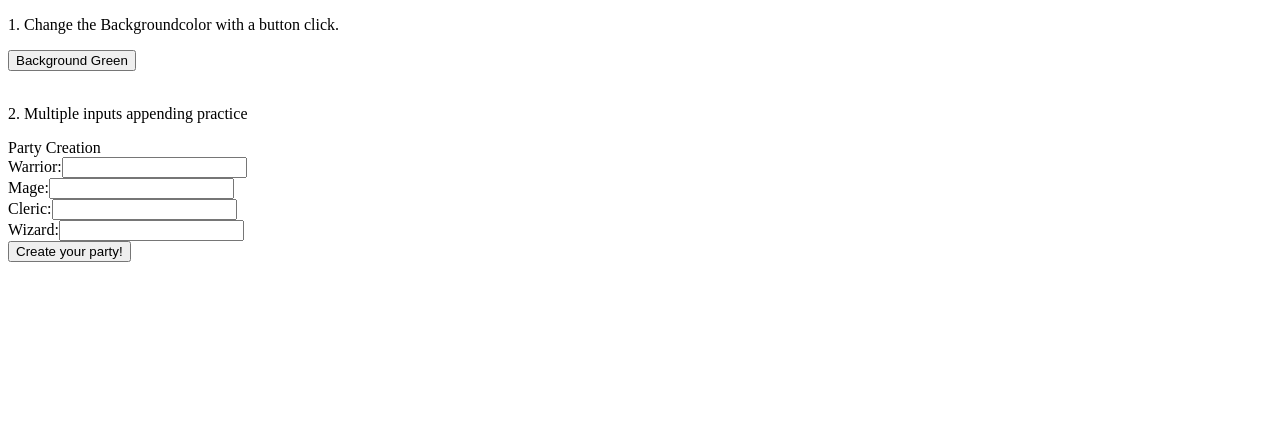
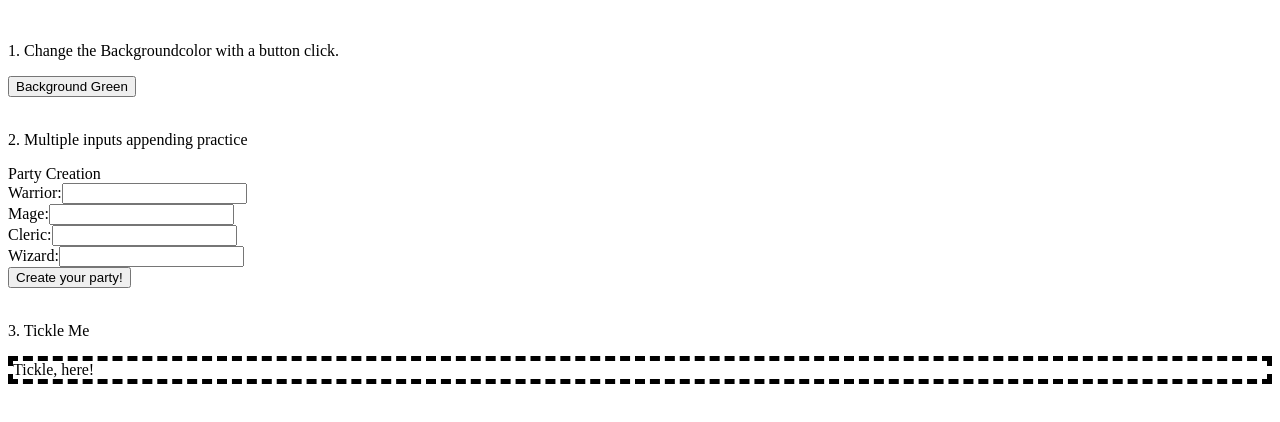
Before and after one commit to JDC1492/crazy_xylophone, a plain HTML site: page index.html in a window 1280 px wide. Drawn offline with Linux system fonts and the light colour scheme.

Commit message:
typing excercise

```diff
--- a/index.html
+++ b/index.html
@@ -7,7 +7,7 @@
     <link rel="stylesheet" href="style.css">
     <title>1 thing a Day</title>
   </head>
-  <body>
+  <br>
     <p>1. Change the Backgroundcolor with a button click.</p>
     <div>
       <button id="blue">Background Green</button>
@@ -25,6 +25,11 @@
       </form>
       <div class="party"></div>
     </div>
+  </br>
+    <p>3. Tickle Me</p>
+    <div>
+      <p style="border: dashed 5px; margin-right: 2fr;">Tickle, here!</p>
+    </div>
   </body>
   <script src="everyday.js"></script>
 </html>
```
